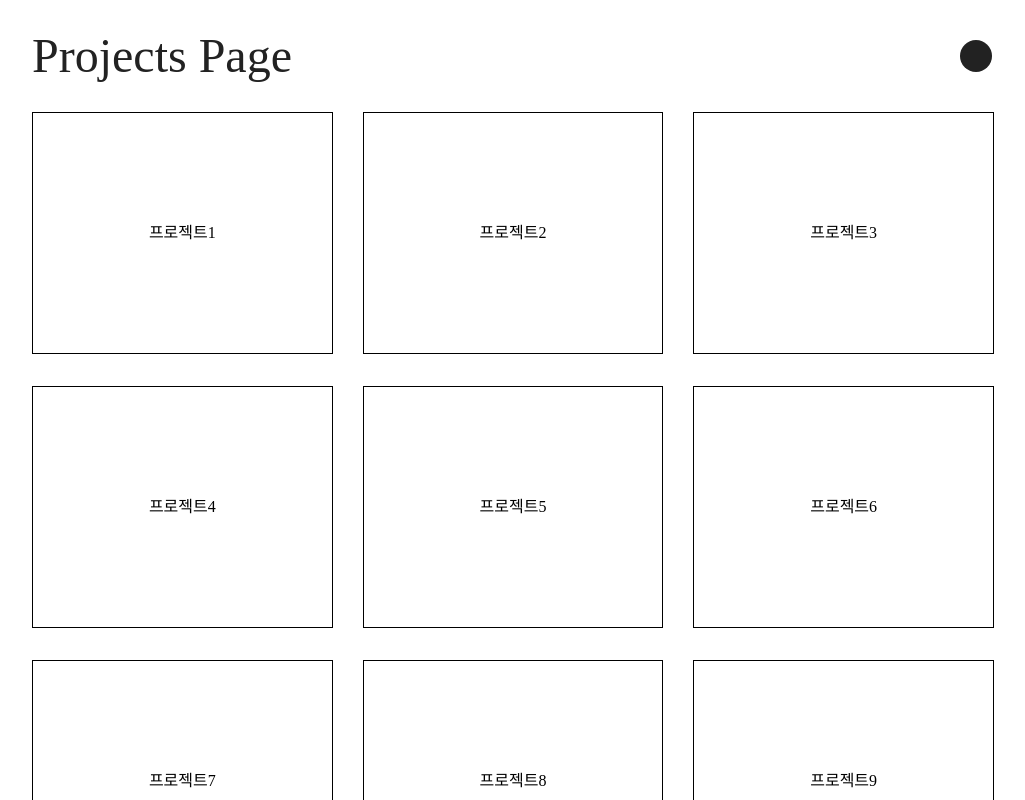
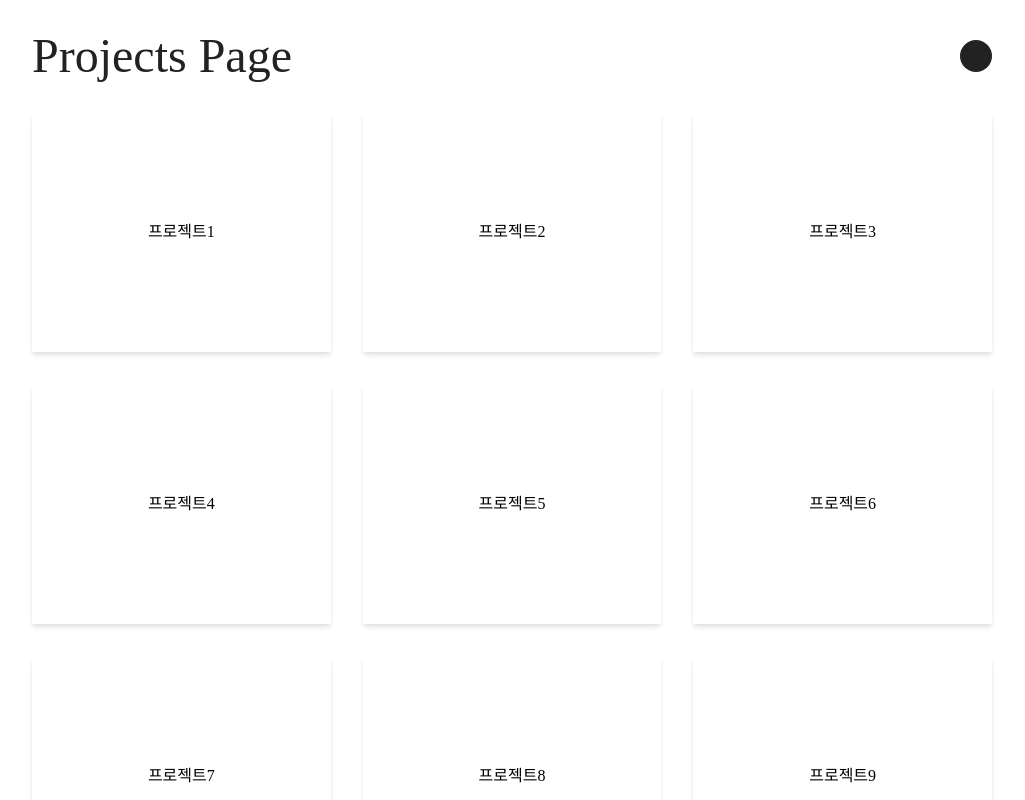
Before and after one commit to startartart/conblog, a React (Vite) app: page /projects in a window 1280 px wide. Shown: the top 800 px of the page, without its empty margins (128-1153 px from the left). Built offline with nearby package versions, Linux system fonts and the light colour scheme.

Commit message:
style: Project Box shadow 추가

```diff
--- a/src/components/ProjectBox/ProjectBox.tsx
+++ b/src/components/ProjectBox/ProjectBox.tsx
@@ -11,8 +11,9 @@
   justify-content: center;
   width: 100%;
   height: 15rem;
-  border: 1px solid;
   cursor: pointer;
+  box-shadow: rgba(0, 0, 0, 0.1) 0px 4px 6px -1px,
+    rgba(0, 0, 0, 0.06) 0px 2px 4px -1px;
   &:hover {
     background-color: #f2f2f2;
   }
```
